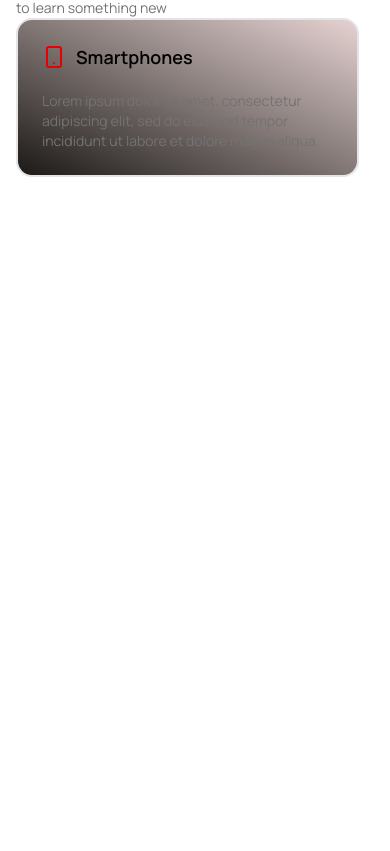
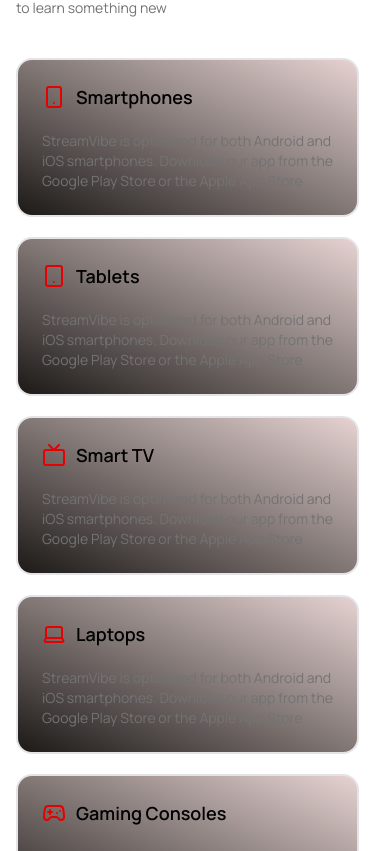
Before and after one commit to Berswow/stream-app-next, a Next.js app: page / in a window 390 px wide. Shown: the part 853-1704 px from the top of the page. Before the commit the page ends 1046 px from the top, so only its background shows below. Built offline with nearby package versions, Linux system fonts and the light colour scheme.

Commit message:
Device Mobile Landing finished

```diff
--- a/shared/ui/components/device-card.tsx
+++ b/shared/ui/components/device-card.tsx
@@ -10,12 +10,12 @@
 
 export const DeviceCard: React.FC<Props> = ({className, description, title, icon}) => {
     return (
-        <div className={cn("flex flex-col gap-5 p-6 rounded-2xl border-solid border-2 border-border bg-gradient-to-tr from-stone-900 to-red-900/20", className)}>
-            <div className='flex items-center gap-2.5'>
-                {icon}<p className='font-semibold text-[18px]'>{title}</p>
+        <div className={cn("flex flex-col gap-5 p-6 rounded-2xl border-solid border-2 border-border bg-gradient-to-tr from-stone-900 to-red-900/20 lg:p-10 lg:gap-6 2xl:p-12.5 2xl:gap-7.5", className)}>
+            <div className='flex items-center gap-2.5 lg:gap-3 2xl:gap-4'>
+                {icon}<p className='font-semibold text-[18px] lg:text-xl 2xl:text-2xl'>{title}</p>
             </div>
             <div>
-                <p className='text-neutral-500 text-sm'>{description}</p>
+                <p className='text-neutral-500 text-sm lg:text-base 2xl:text-[18px]'>{description}</p>
             </div>
         </div>
     );
--- a/shared/ui/components/home-title.tsx
+++ b/shared/ui/components/home-title.tsx
@@ -9,7 +9,7 @@
 
 export const HomeTitle: React.FC<Props> = ({className, description, title}) => {
     return (
-        <div className={cn("flex flex-col gap-2 lg:gap-2.5 2xl:gap-3.5", className)}>
+        <div className={cn("flex flex-col gap-2 mb-10 lg:gap-2.5 lg:mb-15 2xl:gap-3.5 2xl:mb-20", className)}>
             <h2 className='font-bold text-2xl lg:text-3xl 2xl:text-[38px]'>{title}</h2>
             <div>
                 <p className='text-neutral-500 text-sm lg:text-base 2xl:text-xl'>{description}</p>
--- a/widgets/Home/Devices/DevicesList.tsx
+++ b/widgets/Home/Devices/DevicesList.tsx
@@ -2,20 +2,60 @@
 import {cn} from "@/shared/lib/utils";
 import {HomeTitle} from "@/shared/ui/components/home-title";
 import {DeviceCard} from "@/shared/ui/components/device-card";
-import {Smartphone} from "lucide-react";
+import {Gamepad2, Laptop, RectangleGoggles, Smartphone, Tablet, Tv} from "lucide-react";
 
 type Props = {
     className?: string;
 };
+
+const devices = [
+    {
+        title: 'Smartphones',
+        description: 'StreamVibe is optimized for both Android and iOS smartphones. Download our app from the Google Play Store or the Apple App Store',
+        icon: <Smartphone className="text-primary"/>,
+    },
+    {
+        title: 'Tablets',
+        description: 'StreamVibe is optimized for both Android and iOS smartphones. Download our app from the Google Play Store or the Apple App Store',
+        icon: <Tablet className="text-primary"/>,
+    },
+    {
+        title: 'Smart TV',
+        description: 'StreamVibe is optimized for both Android and iOS smartphones. Download our app from the Google Play Store or the Apple App Store',
+        icon: <Tv className="text-primary"/>,
+    },
+    {
+        title: 'Laptops',
+        description: 'StreamVibe is optimized for both Android and iOS smartphones. Download our app from the Google Play Store or the Apple App Store',
+        icon: <Laptop className="text-primary"/>,
+    },
+    {
+        title: 'Gaming Consoles',
+        description: 'StreamVibe is optimized for both Android and iOS smartphones. Download our app from the Google Play Store or the Apple App Store',
+        icon: <Gamepad2 className="text-primary"/>,
+    },
+    {
+        title: 'VR Headsets ',
+        description: 'StreamVibe is optimized for both Android and iOS smartphones. Download our app from the Google Play Store or the Apple App Store',
+        icon: <RectangleGoggles className="text-primary"/>,
+    }
+]
 
 export const DevicesList: React.FC<Props> = ({className}) => {
     return (
         <div className={cn("my-container", className)}>
             <HomeTitle title='Explore our wide variety of categories' description="Whether you' re looking for a comedy
                        to make you laugh, a drama to make you think, or a documentary to learn something new"/>
-            <DeviceCard title='Smartphones'
-                        description='Lorem ipsum dolor sit amet, consectetur adipiscing elit, sed do eiusmod tempor incididunt ut labore et dolore magna aliqua.'
-                        icon={<Smartphone className="text-primary"/>}/>
+
+            <div className='flex flex-col gap-5 sm:grid grid-cols-2 sm:grid-rows-3 sm:gap-4 xl:grid-cols-3 grid-rows-2 xl:gap-4 2xl:gap-7.5'>
+                {devices.map((device, index) => (
+                    <DeviceCard title={device.title}
+                                description={device.description}
+                                icon={device.icon}
+                                key={index}/>
+
+                ))}
+            </div>
         </div>
     );
 };
```
